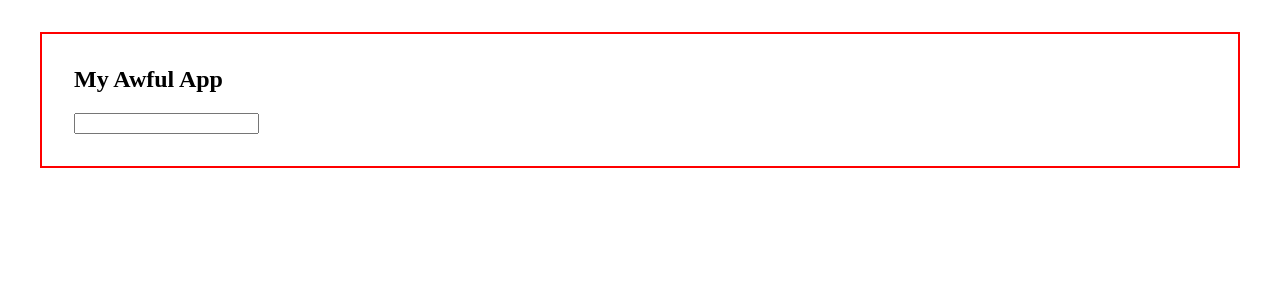
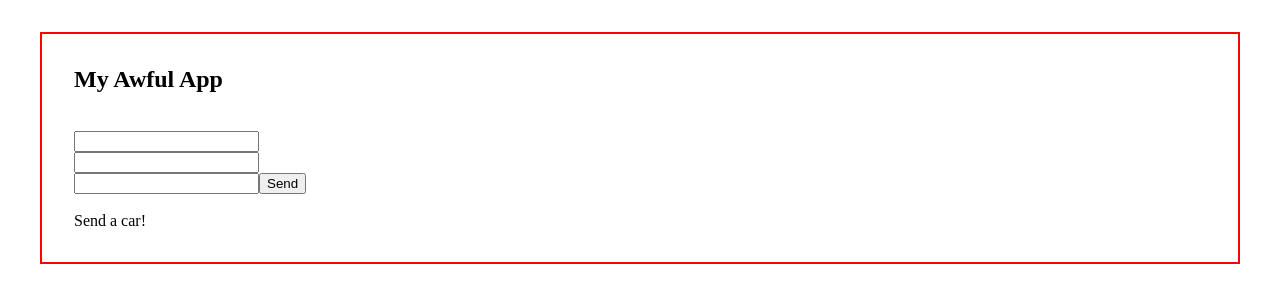
Before and after one commit to KaramGuliyev/React, a React (Create React App) app: page / in a window 1280 px wide. Shown: the top 302 px of the page. Built offline with nearby package versions, Linux system fonts and the light colour scheme.

Commit message:
useRef-1

```diff
--- a/src/App.js
+++ b/src/App.js
@@ -1,48 +1,16 @@
-import React, { useState } from "react";
-import { Counter } from "./Components/Counter/Counter";
-import { InteractiveWelcome } from "./Components/Welcome/InteractiveWelcome";
-import { ClickTracker } from "./Components/Counter/ClickTracker";
-import ToDoList from "./Components/List/ToDoList";
-// import { Welcome } from "./Components/Welcome/Welcome";
+import React from "react";
+import CarDetails from "./Components/CarDetails/CarDetails";
 import Container from "./Components/ComponentComposition/Container";
-import LanguageContext from "./Components/Context/LanguageContext";
-import DisplayLanguage from "./Components/Context/DisplayLanguage";
-import Sum from "./Components/Welcome/Sum";
-import GithubUser from "./Components/GithubUser/GithubUser";
-import GithubUseWrapper from "./Components/GithubUser/GithubUseWrapper";
 
 export default function App(props) {
-  const [language, setLanguage] = useState("en");
-  const handleLanguage = (e) => {
-    setLanguage(e.target.value);
+  const initialData = {
+    model: "MB",
+    year: 2014,
+    color: "White-Black",
   };
-
-  const numbers = [1, 2, 3, 4];
   return (
     <Container title="My Awful App">
-      <GithubUseWrapper />
+      <CarDetails initialData={initialData} />
     </Container>
   );
 }
-
-// <Sum/>
-//       <InteractiveWelcome
-//         className="welcome"
-//         name={props.name}
-//         age={props.age}
-//       />
-//       <Counter counterStart={25} />
-//       <ClickTracker />
-//       <select
-//         value={language}
-//         onChange={handleLanguage}
-//       >
-//         <option value="en">EN</option>
-//         <option value="az">TR</option>
-//         <option value="it">IT</option>
-//       </select>
-//       <LanguageContext.Provider
-//         value={language}
-//       >
-//         <DisplayLanguage />
-//       </LanguageContext.Provider>
--- /dev/null
+++ b/src/Components/CarDetails/CarDetails.js
@@ -0,0 +1,57 @@
+import React, { useEffect, useRef, useState } from "react";
+
+function CarDetails({ initialData }) {
+  const formRef = useRef();
+  const [currentCar, setCurrentCar] = useState(null);
+
+  useEffect(() => {
+    formRef.current.model.value = "";
+    formRef.current.year.value = "";
+    formRef.current.color.value = "";
+  }, [initialData]);
+
+  const handleSubmit = (e) => {
+    e.preventDefault();
+    const formData = new FormData(e.target);
+    const carDetails = {
+      model: formData.get("model"),
+      year: formData.get("year"),
+      color: formData.get("color"),
+    };
+
+    setCurrentCar(carDetails);
+
+  };
+
+  return (
+    <form ref={formRef} onSubmit={handleSubmit}>
+      <br />
+      <input
+        type="text"
+        name="model"
+        defaultValue={initialData.model}
+      />
+      <br />
+      <input
+        type="number"
+        model="year"
+        name="year"
+        defaultValue={initialData.year}
+      />
+      <br />
+      <input
+        type="text"
+        name="color"
+        defaultValue={initialData.color}
+      />
+      <button type="submit">Send</button>
+      <br />
+      <br />
+      {!currentCar
+        ? "Send a car!"
+        : `New car is sent! Model : ${currentCar.model} Year : ${currentCar.year} and Color is ${currentCar.color}`}
+    </form>
+  );
+}
+
+export default CarDetails;
--- a/src/index.js
+++ b/src/index.js
@@ -7,6 +7,4 @@ const root = ReactDOM.createRoot(
   document.getElementById("root")
 );
 
-root.render(
-  <App name={<strong>John</strong>} age={25} />
-);
+root.render(<App />);
```
